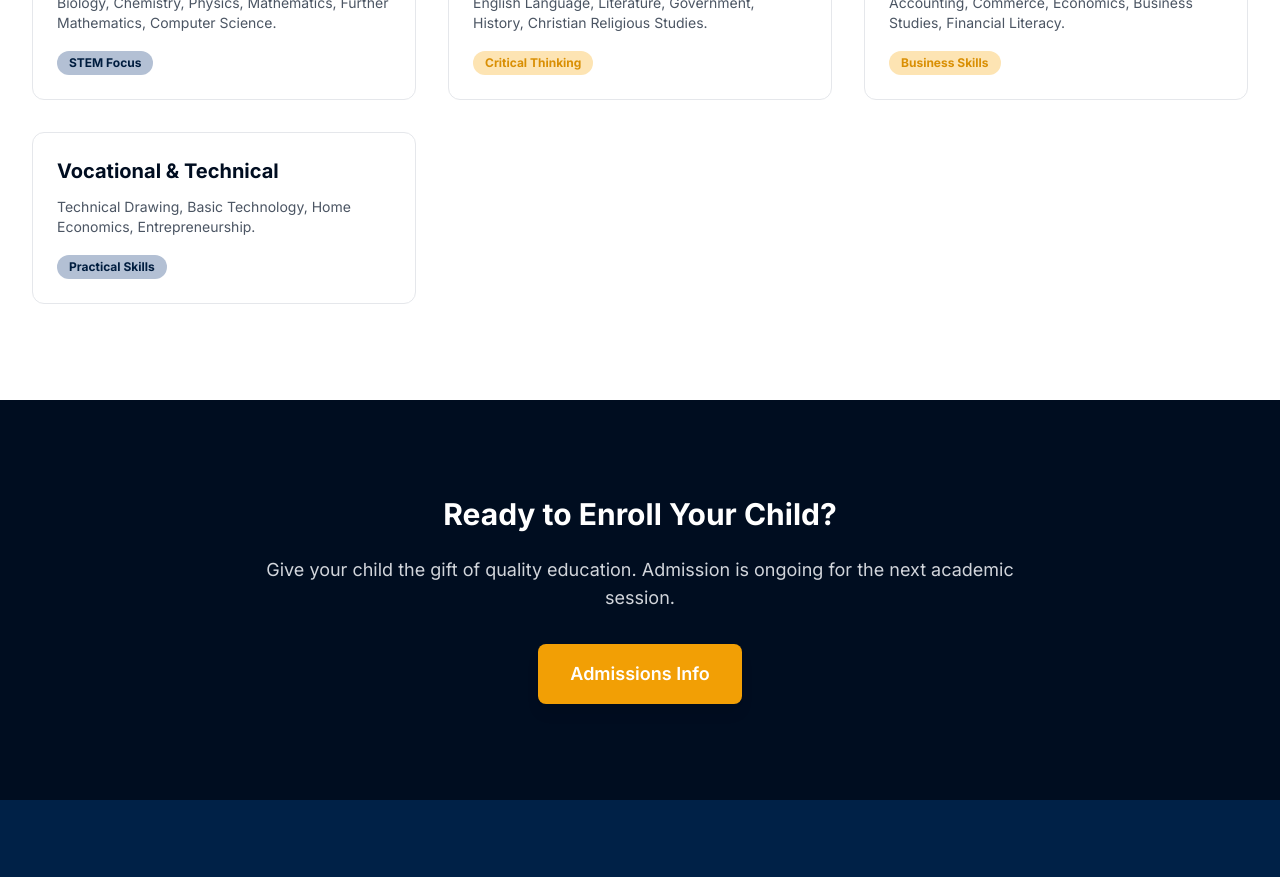
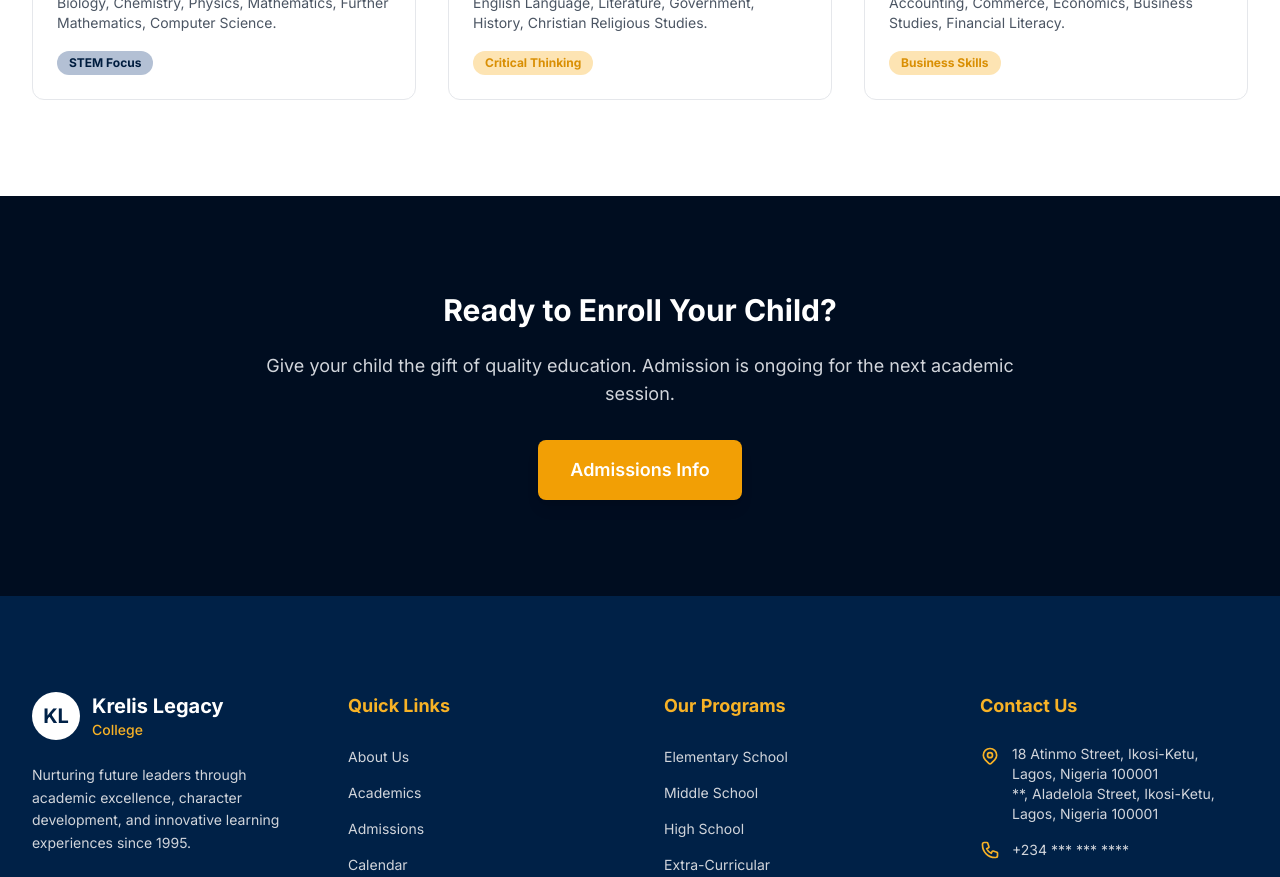
Before and after one commit to Su-projector/Krelis-Legacy-School, a Next.js app: page /academics in a window 1280 px wide. Shown: the part 2520-3397 px from the top of the page. Built offline with nearby package versions, Linux system fonts and the light colour scheme.

Commit message:
Academics Updated

```diff
--- a/app/academics/page.tsx
+++ b/app/academics/page.tsx
@@ -158,12 +158,7 @@ export default function AcademicsPage() {
                             <p className="text-gray-600 text-sm mb-4">Accounting, Commerce, Economics, Business Studies, Financial Literacy.</p>
                             <span className="inline-block px-3 py-1 bg-orange-100 text-orange-600 text-xs font-bold rounded-full">Business Skills</span>
                         </div>
-                        {/* Vocational */}
-                        <div className="p-6 border border-gray-200 rounded-xl hover:shadow-lg transition-shadow">
-                            <h3 className="text-xl font-bold text-navy-900 mb-3">Vocational & Technical</h3>
-                            <p className="text-gray-600 text-sm mb-4">Technical Drawing, Basic Technology, Home Economics, Entrepreneurship.</p>
-                            <span className="inline-block px-3 py-1 bg-navy-100 text-navy-600 text-xs font-bold rounded-full">Practical Skills</span>
-                        </div>
+
                     </div>
                 </div>
             </section>
```
